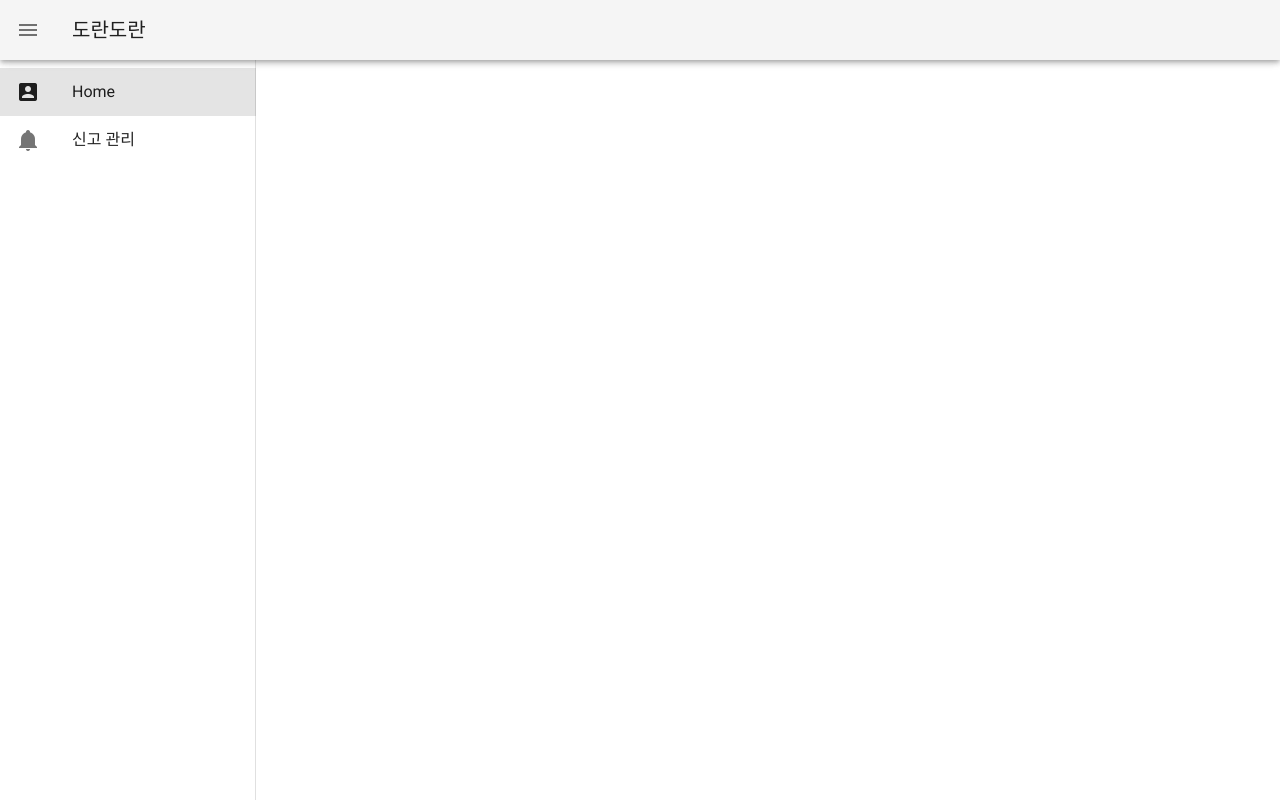
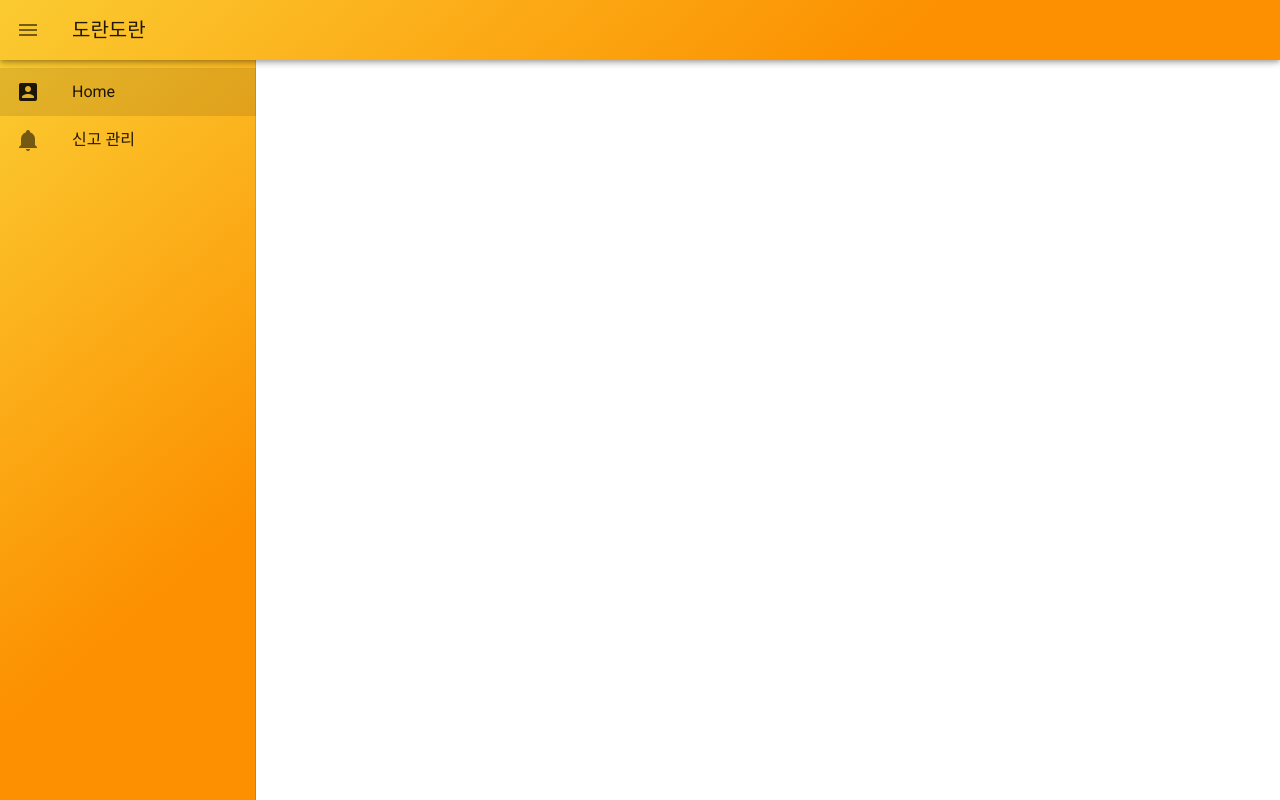
Before and after one commit to woowacourse-teams/2020-doran-doran, a Vue app in the folder front-admin/: page / in a window 1280 px wide. Built offline with nearby package versions, Linux system fonts and the light colour scheme.

Commit message:
feature/188 feat: 스타일 적용
 - 도란도란 색상 적용(app bar, navigator)

```diff
--- a/front-admin/src/App.vue
+++ b/front-admin/src/App.vue
@@ -38,3 +38,7 @@ export default {
   },
 };
 </script>
+
+<style>
+@import "assets/index.css";
+</style>
--- /dev/null
+++ b/front-admin/src/assets/index.css
@@ -0,0 +1,7 @@
+.doran-doran-color {
+  background: linear-gradient(
+    320deg,
+    rgba(252, 144, 0, 1) 30%,
+    rgba(251, 203, 49, 1) 100%
+  );
+}
```
